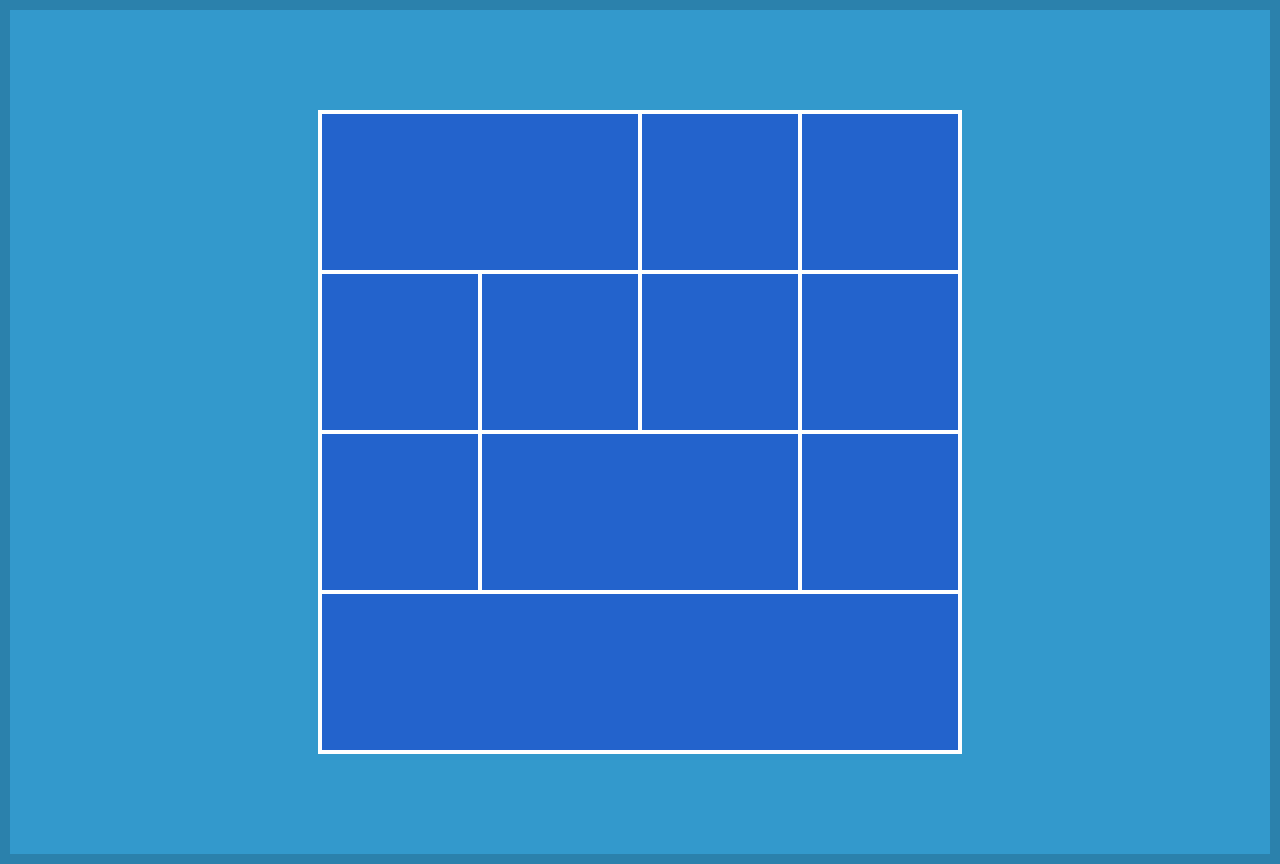
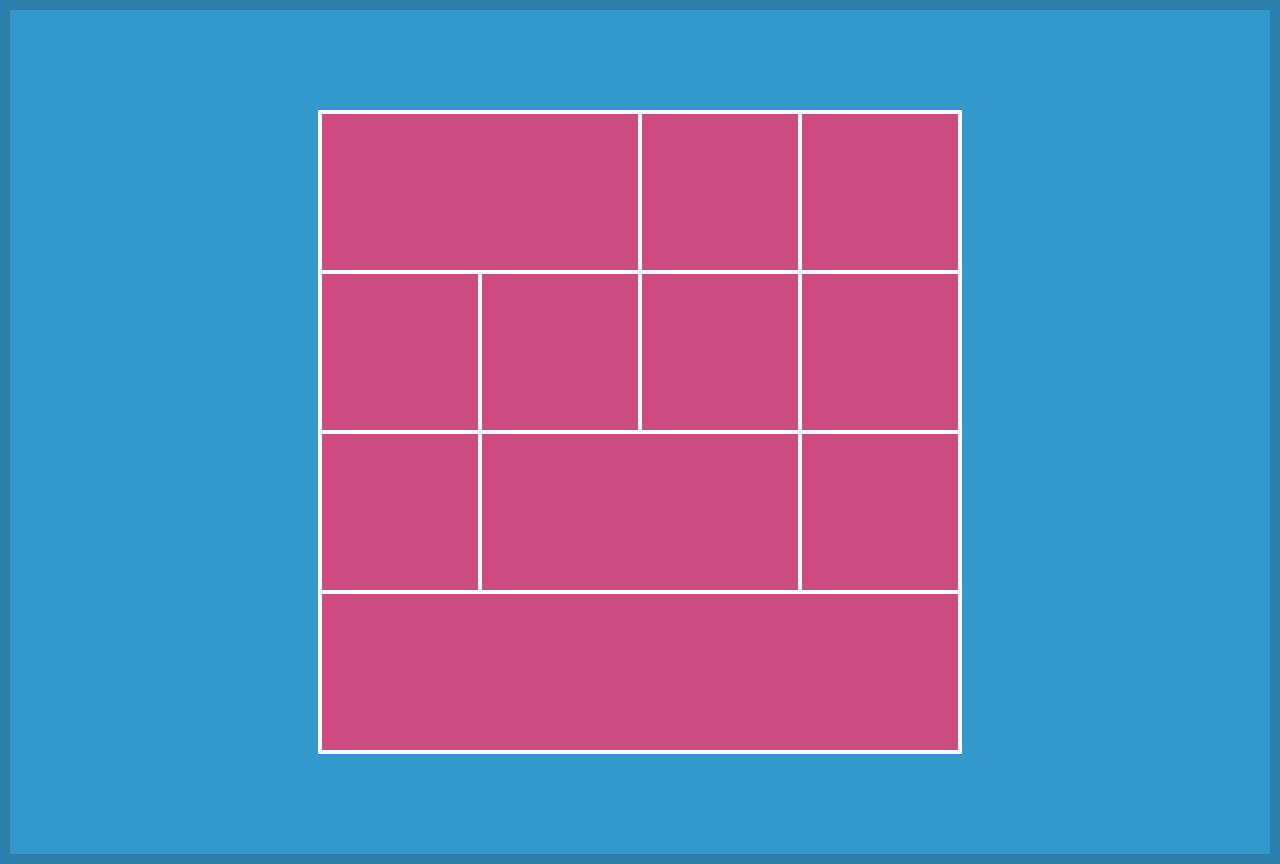
Before and after one commit to AlinaPiskunova/Piskunova, a plain HTML site: page HW-05/example.html in a window 1280 px wide. Drawn offline with Linux system fonts and the light colour scheme.

Commit message:
chenges in test brunch (cheng background)

```diff
--- a/HW-05/main.css
+++ b/HW-05/main.css
@@ -141,7 +141,7 @@ body {
     height: 25%;
     border: 2px solid white;
     box-sizing: border-box;
-    background: #2363cc;
+    background: #cc4b81;
 }
 #weather-box li.double {
     width: 50%;
```
